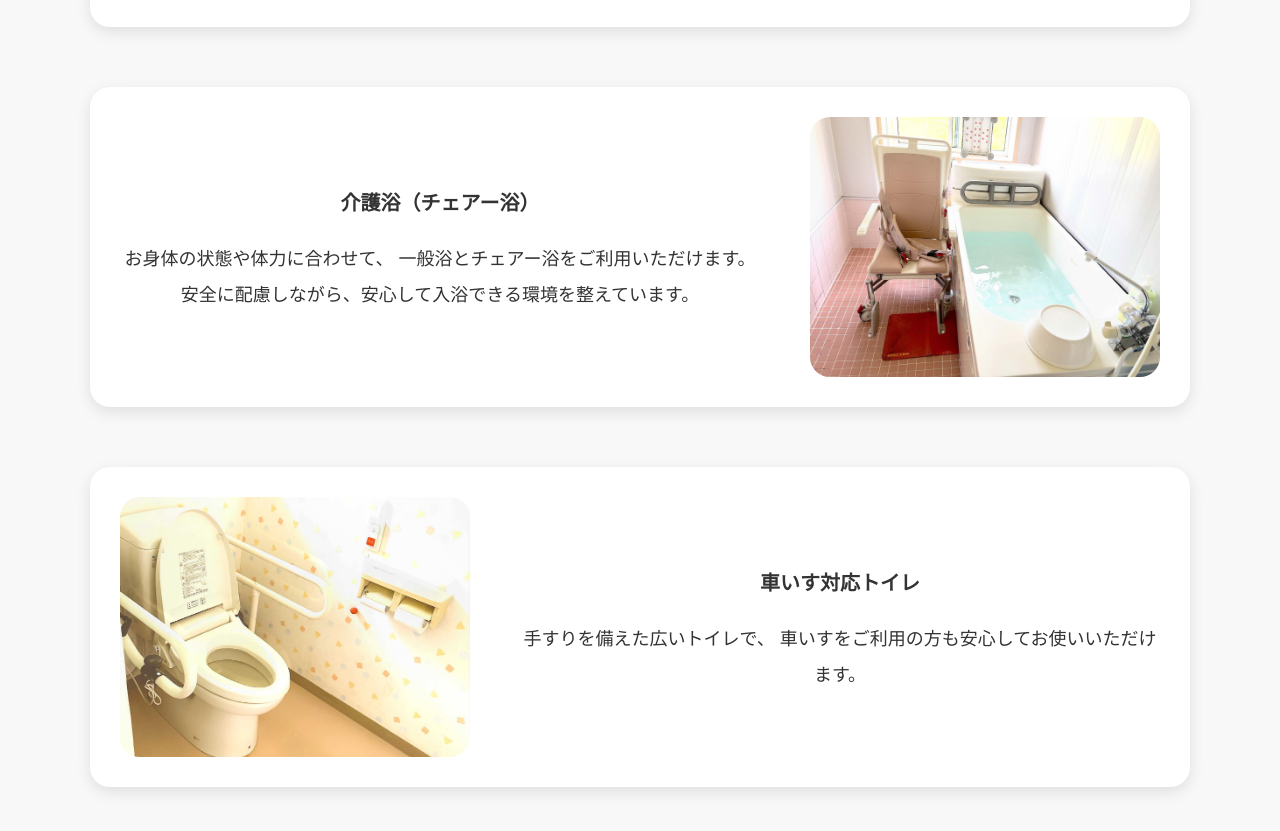
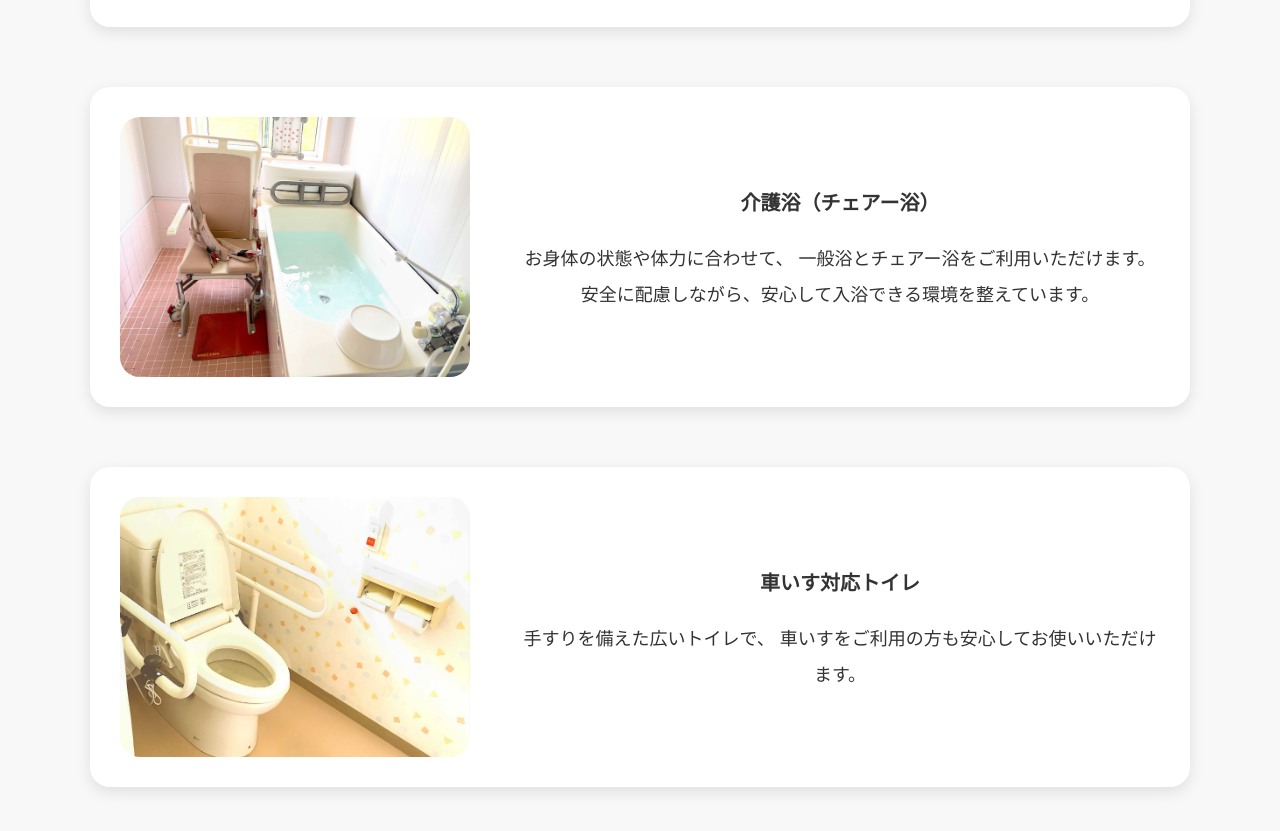
Before and after one commit to soleiyuazabu-dayservice/sanjo, a plain HTML site: page facility2.html in a window 1280 px wide. Shown: the part 2186-3017 px from the top of the page. Drawn offline with Linux system fonts and the light colour scheme.

Commit message:
Update facility2.html

```diff
--- a/facility2.html
+++ b/facility2.html
@@ -138,7 +138,7 @@
 
 </div>
 
-<div class="facility2-box reverse">
+<div class="facility2-box">
 
     <img src="images/kikai-web.jpeg" alt="チェアー浴">
 
```
